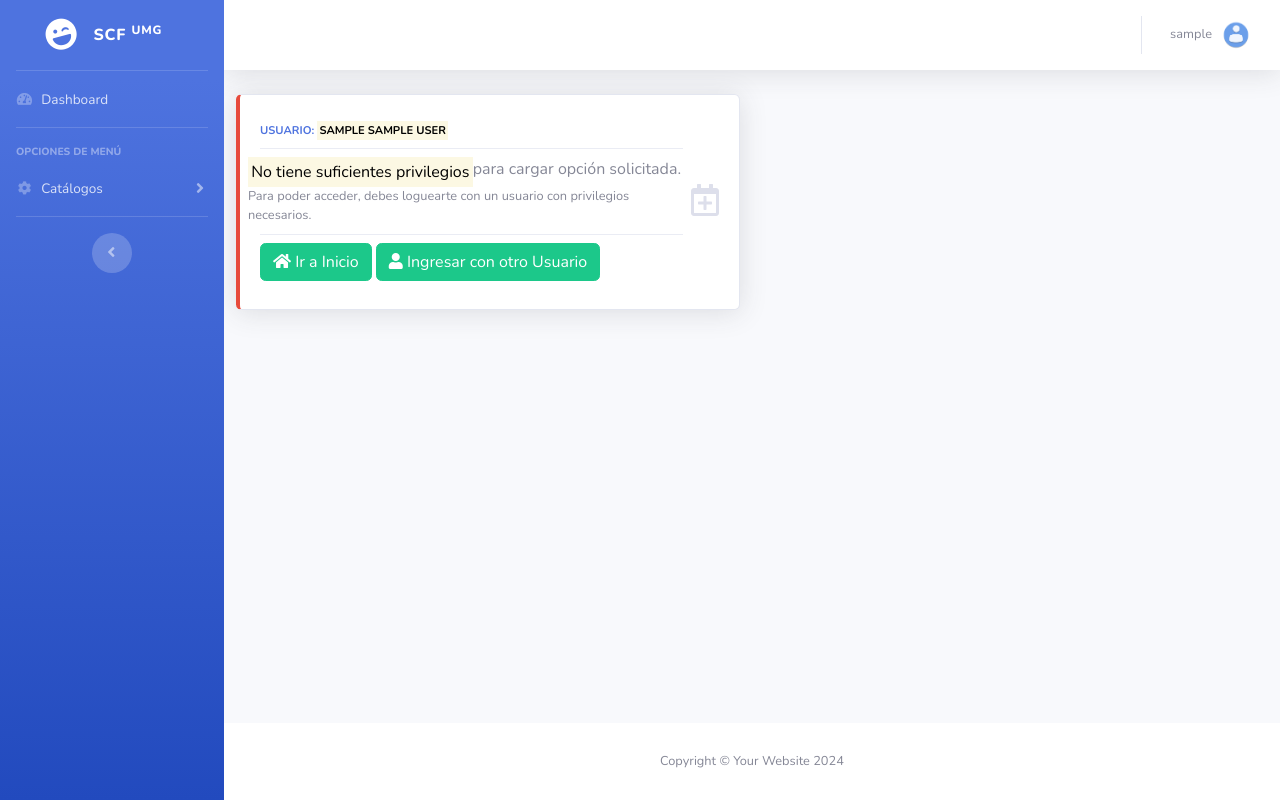
After one commit to BetzaPaMolina/SistemaDeVentas, a Django app: page /sin_privilegios/ in a window 1280 px wide. The commit adds this page. Run offline with Django 5.2, Linux system fonts and the light colour scheme; the visitor is signed in with stand-in values (Sample User, id 1); some libraries are stand-ins or nearby versions.

Commit message:
:memo: nuevas funcionalidades

```diff
--- /dev/null
+++ b/bases/templates/bases/sin_privilegios.html
@@ -0,0 +1,34 @@
+{% extends 'base/base.html' %}
+{% block page_content %}
+    <div class="col-xl-6 col-md-6 mb-6">
+        <div class="card border-left-danger shadow h-100 py-2">
+        <div class="card-body">
+            <div class="row no-gutters align-items-center">
+            <div class="col mr-2">
+                <div class="text-xs font-weight-bold text-primary text-uppercase mb-1">
+                    Usuario: <mark>{{ user.username }}  {{user.get_full_name }}</mark>
+                </div>
+                <div class="dropdown-divider"></div>
+
+                <div class="row">
+                    <mark>No tiene suficientes privilegios</mark> para cargar opción solicitada.
+                    <br>
+                    <small>Para poder acceder, debes loguearte con un usuario con privilegios necesarios.</small>
+
+                </div>
+                <div class="dropdown-divider"></div>
+                <div class="row">
+                    <div class="col">
+                        <a href="{% url 'bases:home' %}" class="btn btn-success"><span class="fa fa-home"></span> Ir a Inicio</a>
+                        <a href="{% url 'bases:login' %}" class="btn btn-success"><span class="fa fa-user"></span> Ingresar con otro Usuario</a>
+                    </div>
+                </div>
+            </div>
+            <div class="col-auto">
+                <i class="far fa-calendar-plus fa-2x text-gray-300"></i>
+            </div>
+            </div>
+        </div>
+        </div>
+    </div>
+{% endblock %}
--- a/bases/urls.py
+++ b/bases/urls.py
@@ -1,9 +1,10 @@
 from django.urls import path
 from django.contrib.auth import views as auth_views
-from bases.views import Home
+from bases.views import Home, HomeSinPrivilegios
 
 urlpatterns = [
     path('', Home.as_view(), name='home'),
     path('login/', auth_views.LoginView.as_view(template_name='bases/login.html'), name='login'),
     path('logout/', auth_views.LogoutView.as_view(template_name='bases/login.html'), name='logout'),
+    path('sin_privilegios/', HomeSinPrivilegios.as_view(), name='sin_privilegios'),
 ]
--- a/bases/views.py
+++ b/bases/views.py
@@ -1,9 +1,27 @@
 from django.shortcuts import render
+from django.http import HttpResponseRedirect
+from django.urls import reverse_lazy
 
-from django.contrib.auth.mixins import LoginRequiredMixin
+from django.contrib.auth.mixins import LoginRequiredMixin, PermissionRequiredMixin
 from django.views import generic
 
 # Create your views here.
+class SinPrivilegios(LoginRequiredMixin, PermissionRequiredMixin):
+    login_url = 'bases:login'
+    raise_exception=False
+    redirect_field_name="redirect_to"
+
+    def handle_no_permission(self):
+        from django.contrib.auth.models import AnonymousUser
+        if not self.request.user==AnonymousUser():
+            self.login_url='bases:sin_privilegios'
+        return HttpResponseRedirect(reverse_lazy(self.login_url))
+
 class Home(LoginRequiredMixin, generic.TemplateView):
     template_name = 'bases/home.html'
     login_url = 'bases:login'
+
+
+class HomeSinPrivilegios(LoginRequiredMixin, generic.TemplateView):
+    login_url = "bases:login"
+    template_name = "bases/sin_privilegios.html"
--- a/cmp/templates/cmp/inactivar_prv.html
+++ b/cmp/templates/cmp/inactivar_prv.html
@@ -59,9 +59,9 @@
             success: function(response){
               console.log(response);
               cerrar_modal();
-              alert(response);
-              //var tipo=(response.startsWith('Proveedor no existe') ? 'red':'green' );
-              //mensaje(response,tipo);
+              //alert(response);
+              var tipo=(response.startsWith('Proveedor no existe') ? 'red':'green' );
+              mensaje(response, tipo);
             },
             error: function(jqXHR, textStatus, errorThrow){
               console.log(textStatus, errorThrow);
--- a/templates/base/base.html
+++ b/templates/base/base.html
@@ -39,7 +39,7 @@
                 <div class="sidebar-brand-icon rotate-n-15">
                     <i class="fas fa-laugh-wink"></i>
                 </div>
-                <div class="sidebar-brand-text mx-3">SB Admin <sup>2</sup></div>
+                <div class="sidebar-brand-text mx-3">SCF <sup>UMG</sup></div>
             </a>
 
             <!-- Divider -->
@@ -70,19 +70,31 @@
                 <div id="collapseTwo" class="collapse" aria-labelledby="headingTwo" data-parent="#accordionSidebar">
                     <div class="bg-white py-2 collapse-inner rounded">
                         <h6 class="collapse-header">Catálogos de inventario</h6>
+                        {% if perms.inv.view_categoria %}
                         <a class="collapse-item" href="{% url 'inv:categoria_list' %}">Categorías</a>
+                        {% endif %}
+                        {% if perms.inv.view_subcategoria %}
                         <a class="collapse-item" href="{% url 'inv:subcategoria_list' %}">Sub Categorías</a>
+                        {% endif %}
+                        {% if perms.inv.view_marca %}
                         <a class="collapse-item" href="{% url 'inv:marca_list' %}">Marcas</a>
+                        {% endif %}
+                        {% if perms.inv.view_unidadmedida %}
                         <a class="collapse-item" href="{% url 'inv:um_list' %}">Unidad Medida</a>
+                        {% endif %}
+                        {% if perms.inv.view_producto %}
                         <a class="collapse-item" href="{% url 'inv:producto_list' %}">Producto</a>
+                        {% endif %}
 
                         <h6 class="collapse-header">Catálogos de Compras:</h6>
+                        {% if perms.cmp.view_proveedores %}
                         <a class="collapse-item" href="{% url 'cmp:proveedor_list' %}">Proveedores</a>
+                        {% endif %}
                     </div>
                 </div>
             </li>
 
-            <!-- Nav Item - Utilities Collapse Menu -->
+            <!-- Nav Item - Utilities Collapse Menu
             <li class="nav-item">
                 <a class="nav-link collapsed" href="#" data-toggle="collapse" data-target="#collapseUtilities"
                     aria-expanded="true" aria-controls="collapseUtilities">
@@ -99,17 +111,17 @@
                         <a class="collapse-item" href="{% static 'utilities-other.html' %}">Other</a>
                     </div>
                 </div>
-            </li>
+            </li> -->
 
-            <!-- Divider -->
-            <hr class="sidebar-divider">
+            <!-- Divider
+            <hr class="sidebar-divider">-->
 
-            <!-- Heading -->
+            <!-- Heading
             <div class="sidebar-heading">
                 Addons
-            </div>
+            </div>-->
 
-            <!-- Nav Item - Pages Collapse Menu -->
+            <!-- Nav Item - Pages Collapse Menu
             <li class="nav-item active">
                 <a class="nav-link" href="#" data-toggle="collapse" data-target="#collapsePages" aria-expanded="true"
                     aria-controls="collapsePages">
@@ -129,21 +141,21 @@
                         <a class="collapse-item active" href="{% static 'blank.html' %}">Blank Page</a>
                     </div>
                 </div>
-            </li>
+            </li>-->
 
-            <!-- Nav Item - Charts -->
+            <!-- Nav Item - Charts
             <li class="nav-item">
                 <a class="nav-link" href="{% static 'charts.html' %}">
                     <i class="fas fa-fw fa-chart-area"></i>
                     <span>Charts</span></a>
-            </li>
+            </li>-->
 
-            <!-- Nav Item - Tables -->
+            <!-- Nav Item - Tables
             <li class="nav-item">
                 <a class="nav-link" href="{% static 'tables.html' %}">
                     <i class="fas fa-fw fa-table"></i>
                     <span>Tables</span></a>
-            </li>
+            </li>-->
 
             <!-- Divider -->
             <hr class="sidebar-divider d-none d-md-block">
@@ -167,12 +179,12 @@
                 {% block top_bar %}
                 <nav class="navbar navbar-expand navbar-light bg-white topbar mb-4 static-top shadow">
 
-                    <!-- Sidebar Toggle (Topbar) -->
+                    <!-- Sidebar Toggle (Topbar)
                     <button id="sidebarToggleTop" class="btn btn-link d-md-none rounded-circle mr-3">
                         <i class="fa fa-bars"></i>
-                    </button>
+                    </button>-->
 
-                    <!-- Topbar Search -->
+                    <!-- Topbar Search
                     <form
                         class="d-none d-sm-inline-block form-inline mr-auto ml-md-3 my-2 my-md-0 mw-100 navbar-search">
                         <div class="input-group">
@@ -184,18 +196,18 @@
                                 </button>
                             </div>
                         </div>
-                    </form>
+                    </form>-->
 
                     <!-- Topbar Navbar -->
                     <ul class="navbar-nav ml-auto">
 
-                        <!-- Nav Item - Search Dropdown (Visible Only XS) -->
+                        <!-- Nav Item - Search Dropdown (Visible Only XS)
                         <li class="nav-item dropdown no-arrow d-sm-none">
                             <a class="nav-link dropdown-toggle" href="#" id="searchDropdown" role="button"
                                 data-toggle="dropdown" aria-haspopup="true" aria-expanded="false">
                                 <i class="fas fa-search fa-fw"></i>
-                            </a>
-                            <!-- Dropdown - Messages -->
+                            </a>-->
+                            <!-- Dropdown - Messages
                             <div class="dropdown-menu dropdown-menu-right p-3 shadow animated--grow-in"
                                 aria-labelledby="searchDropdown">
                                 <form class="form-inline mr-auto w-100 navbar-search">
@@ -211,17 +223,17 @@
                                     </div>
                                 </form>
                             </div>
-                        </li>
+                        </li>-->
 
-                        <!-- Nav Item - Alerts -->
+                        <!-- Nav Item - Alerts
                         <li class="nav-item dropdown no-arrow mx-1">
                             <a class="nav-link dropdown-toggle" href="#" id="alertsDropdown" role="button"
                                 data-toggle="dropdown" aria-haspopup="true" aria-expanded="false">
                                 <i class="fas fa-bell fa-fw"></i>
-                                <!-- Counter - Alerts -->
+                                Counter - Alerts
                                 <span class="badge badge-danger badge-counter">3+</span>
-                            </a>
-                            <!-- Dropdown - Alerts -->
+                            </a>-->
+                            <!-- Dropdown - Alerts
                             <div class="dropdown-menu dropdown-menu-right py-3 shadow animated--grow-in"
                                 aria-labelledby="alertsDropdown">
                                 <h6 class="dropdown-header">
@@ -262,17 +274,17 @@
                                 </a>
                                 <a class="dropdown-item text-center small text-gray-500" href="#">Show All Alerts</a>
                             </div>
-                        </li>
+                        </li>-->
 
-                        <!-- Nav Item - Messages -->
+                        <!-- Nav Item - Messages
                         <li class="nav-item dropdown no-arrow mx-1">
                             <a class="nav-link dropdown-toggle" href="#" id="messagesDropdown" role="button"
                                 data-toggle="dropdown" aria-haspopup="true" aria-expanded="false">
-                                <i class="fas fa-envelope fa-fw"></i>
-                                <!-- Counter - Messages -->
+                                <i class="fas fa-envelope fa-fw"></i>-->
+                                <!-- Counter - Messages
                                 <span class="badge badge-danger badge-counter">7</span>
-                            </a>
-                            <!-- Dropdown - Messages -->
+                            </a>-->
+                            <!-- Dropdown - Messages
                             <div class="dropdown-menu dropdown-menu-right py-3 shadow animated--grow-in"
                                 aria-labelledby="messagesDropdown">
                                 <h6 class="dropdown-header">
@@ -313,8 +325,8 @@
                                 </a>
                                 <a class="dropdown-item text-center small text-gray-500" href="#">Read More Messages</a>
                             </div>
-                        </li>
-
+                        </li>-->
+                        <div class="topbar-divider d-none d-sm-block"></div>
                         <!-- Nav Item - User Information -->
                         <li class="nav-item dropdown no-arrow">
                             <a class="nav-link dropdown-toggle" href="#" id="userDropdown" role="button"
@@ -325,7 +337,7 @@
                             <!-- Dropdown - User Information -->
                             <div class="dropdown-menu dropdown-menu-right shadow animated--grow-in"
                                 aria-labelledby="userDropdown">
-                                <a class="dropdown-item" href="#">
+                                <!--<a class="dropdown-item" href="#">
                                     <i class="fas fa-user fa-sm fa-fw mr-2 text-gray-400"></i>
                                     Profile
                                 </a>
@@ -337,7 +349,7 @@
                                     <i class="fas fa-list fa-sm fa-fw mr-2 text-gray-400"></i>
                                     Activity Log
                                 </a>
-                                <div class="dropdown-divider"></div>
+                                <div class="dropdown-divider"></div>-->
                                 <a class="dropdown-item" href="#" data-toggle="modal" data-target="#logoutModal">
                                     <i class="fas fa-sign-out-alt fa-sm fa-fw mr-2 text-gray-400"></i>
                                     Logout
@@ -359,7 +371,7 @@
                     <h1 class="h3 mb-4 text-gray-800">Blank Page</h1>
 
                 </div>
-                {% endblock page_content %}
+                {% endblock %}  <!-- page_content -->
                 <!-- /.container-fluid -->
                 {% block footer %}
 
@@ -380,32 +392,31 @@
         <!-- End of Content Wrapper -->
 
     </div>
-    {% endblock footer %}
+    {% endblock %}
     <!-- End of Page Wrapper -->
-    {% block login %} {% endblock login %}
+    {% block login %} {% endblock %}
     <!-- Scroll to Top Button-->
     <a class="scroll-to-top rounded" href="#page-top">
         <i class="fas fa-angle-up"></i>
     </a>
 
-    <!-- Logout Modal-->
-    <div class="modal fade" id="logoutModal" tabindex="-1" role="dialog" aria-labelledby="logoutModalLabel"
-
-        aria-hidden="true">
+    <!-- Logout Modal MODIFICAAAAAAAAAAAAAAAAARR-->
+    <div class="modal fade" id="logoutModal" tabindex="-1" role="dialog" aria-labelledby="logoutModalLabel" aria-hidden="true">
         <div class="modal-dialog modal-sm" role="document">
             <div class="modal-content">
                 <div class="modal-header">
-                    <h5 class="modal-title" id="logoutModalLabel">Ready to Leave?</h5>
+                    <h5 class="modal-title" id="logoutModalLabel">¿Cerrar sesión para <mark>{{ user.username }}</mark></h5>
                     <button class="close" type="button" data-dismiss="modal" aria-label="Close">
                         <span aria-hidden="true">×</span>
                     </button>
                 </div>
-                <div class="modal-body">Select "Logout" below if you are ready to end your current session.</div>
+                <div class="modal-body">Al dar click en el botón Salir, cerrará la sesión para <mark>{{ user.username }}</mark></div>
                 <div class="modal-footer">
-                    <button class="btn btn-secondary" type="button" data-dismiss="modal">Cancel</button>
+                    <button class="btn btn-secondary" type="button" data-dismiss="modal">Cancelar</button>
                     <form method="POST" action="{% url 'bases:logout' %}"> <!-- MODIFICADO -->>
                         {% csrf_token %}
                         <button type="submit" class="btn btn-primary">Salir</button>
+                        <!-- <a class="btn btn-primary" href="{% url 'bases:logout' %}">Salir</a> -->
                     </form>
                 </div>
             </div>
@@ -453,15 +464,32 @@
         return false;
         }
 
-        function mensaje(msg, color = 'green')
+        function mensaje(msg,color='green')
         {
-            $.alert({
-                title: '',
-                theme: 'material',
-                type: color,
-                content:msg
-            });
+            if (color=="success")
+            {
+                color="green";
+            }
+            if (color=="error")
+            {
+                color="red";
+            }
+
+
+        $.alert({
+            title:'',
+            theme:'material',
+            type:color,
+            content:msg
+        });
         }
+
+        {% if messages %}
+            {% for message in messages %}
+                console.log("{{ message.tags }}");
+                mensaje("{{ message }}","{{ message.tags }}");
+            {% endfor %}
+        {% endif %}
 
     </script>
     {% endblock %}
```
Also changed, not shown: cmp/views.py (+21 -11 lines), inv/views.py (+64 -35 lines).
